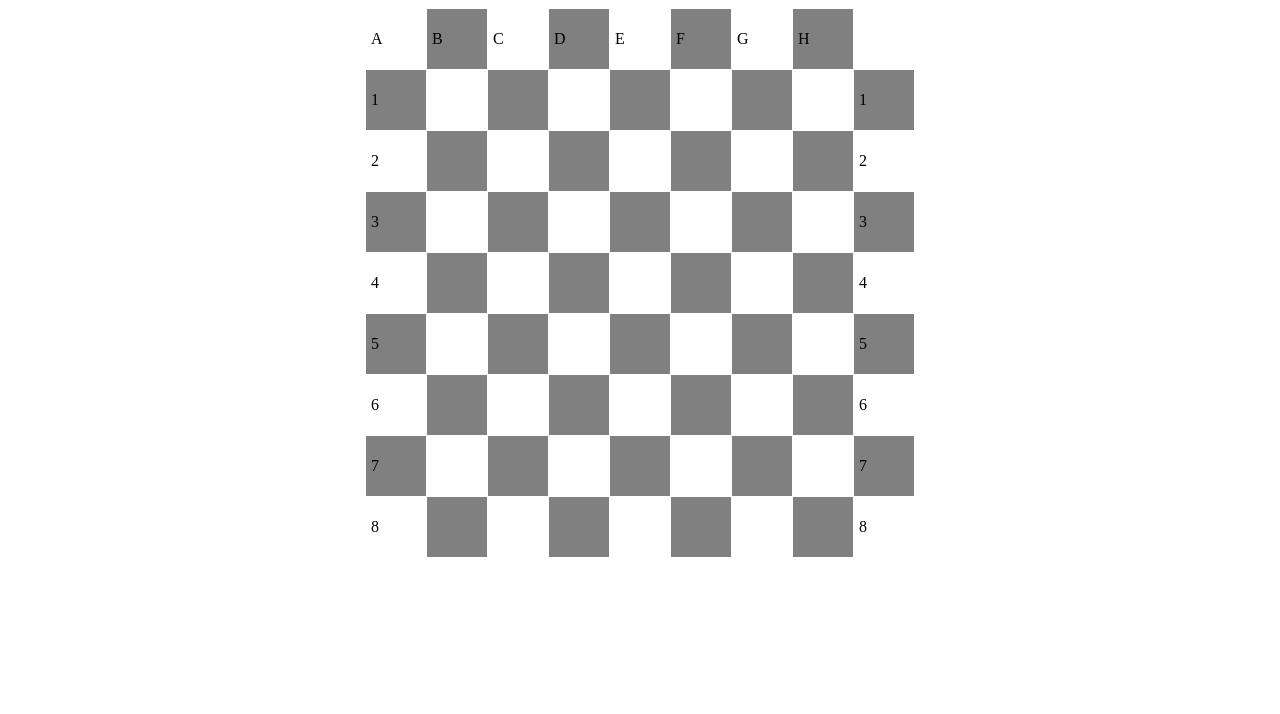
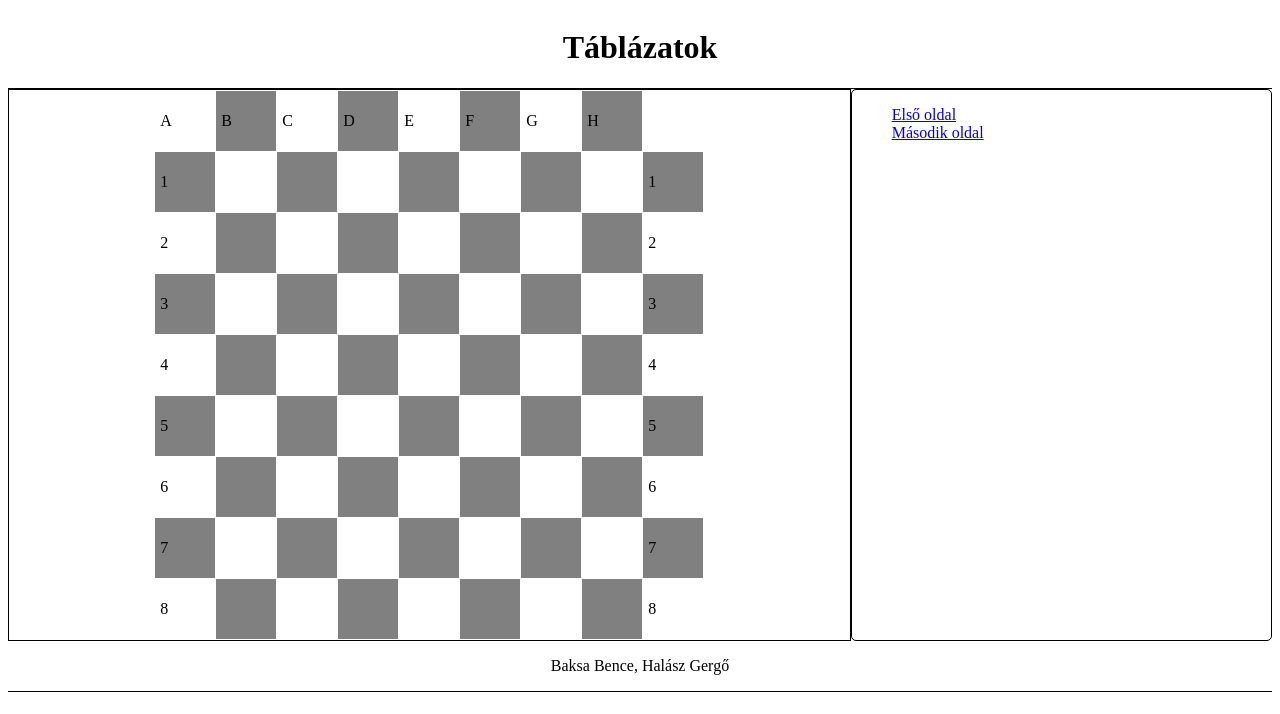
Before and after one commit to HalaszGergo2/KozosMunka, a plain HTML site: page t2.html in a window 1280 px wide. Drawn offline with Linux system fonts and the light colour scheme.

Commit message:
elrendezes kesz

```diff
--- a/style.css
+++ b/style.css
@@ -31,15 +31,18 @@ grid-template-areas:
 header{
     grid-area: h;
     border-bottom: 1px solid black;
+    text-align: center;
 }
 article{
     grid-area: a;
+    border: 1px solid black;
 }
 
 
 nav{
     grid-area: n;
     border: 1px solid black;
+    border-radius: 5px;
 }
 
 nav ul{
@@ -49,4 +52,6 @@ nav ul{
 
 footer{
     grid-area: f;
+    text-align: center;
+    border-bottom: 1px solid black;
 }
--- a/t2.html
+++ b/t2.html
@@ -10,6 +10,19 @@
     <title>Sakktábla</title>
 </head>
 <body>
+    <main>
+        <header>
+            <h1>
+                Táblázatok
+            </h1>
+        </header>
+        <nav>
+            <ul>
+                <li><a href="index.html">Első oldal</a></li>
+                <li><a href="t2.html">Második oldal</a></li>
+            </ul>
+        </nav>
+        <article>
             <table>
                 <tr>
                     <td>A</td>
@@ -110,5 +123,7 @@
                     <td>8</td>
                 </tr>
             </table>
+        </article>
+        <footer><p>Baksa Bence, Halász Gergő</p></footer>
 </body>
 </html>
```
Lines whose indentation alone changed are shown as unchanged.
